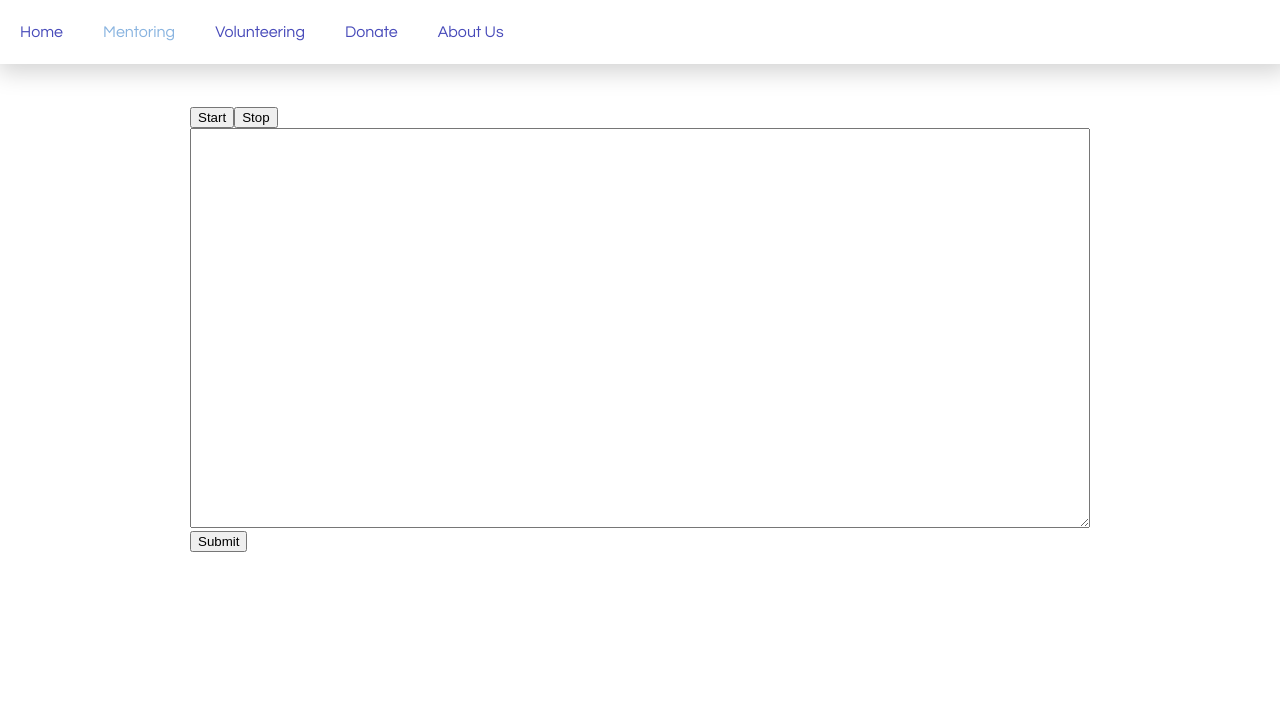
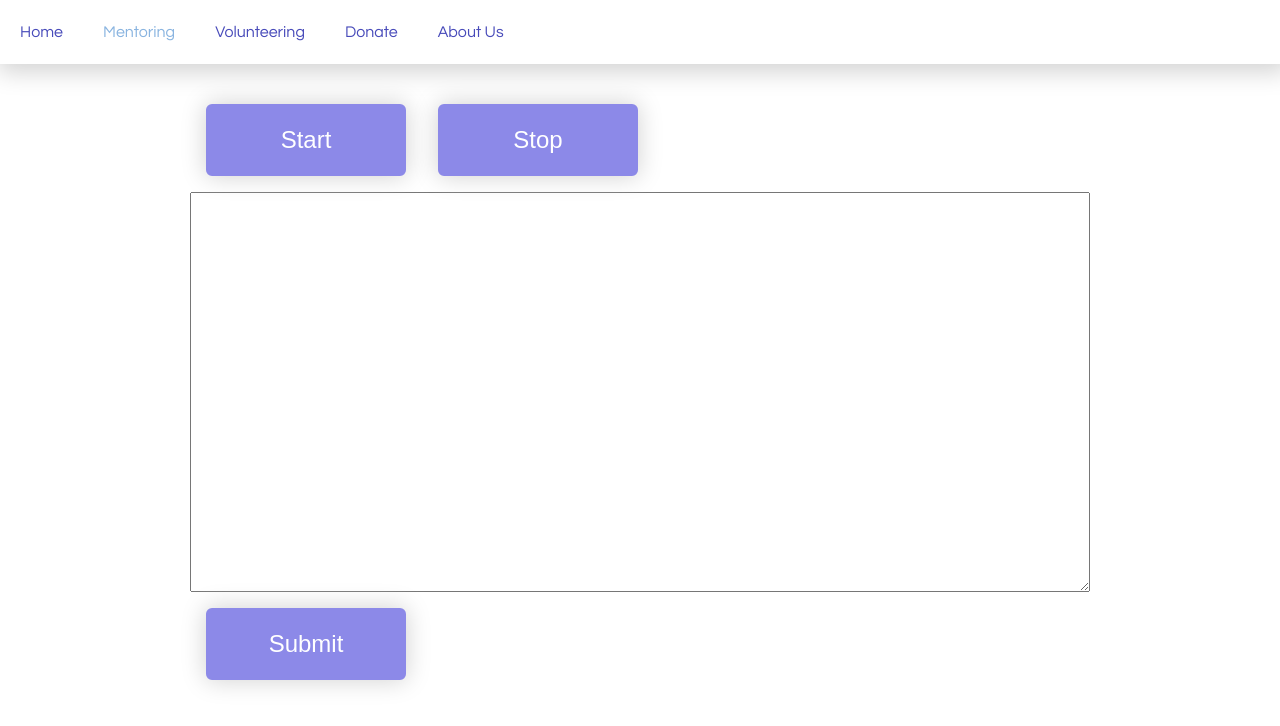
Before and after one commit to jsullivan5/hack-for-humanity-2018_client, a React app: page /mentoring in a window 1280 px wide. Built offline with nearby package versions, Linux system fonts and the light colour scheme.

Commit message:
Change buttons and fix dispearing text

```diff
--- a/src/components/PenPal/PenPal.css
+++ b/src/components/PenPal/PenPal.css
@@ -1,3 +1,21 @@
+.button-large{
+  background-color:#8C89E8;
+  border: 2px solid #8C89E8;
+  box-shadow: 0px 0px 25px 1px #D3D3D3;
+  font-size: 1.5em;
+  border-radius: 6px;
+  color: #FFF;
+  height: 9vh;
+  margin: 2vh;
+  transition: all .5s ease;
+  margin-top: 2.5em;
+}
+
+.pen-pal .button-large {
+  margin-top: 0;
+  width: 200px;
+}
+
 .start-button.recording-active {
   background-color: initial;
   animation: fade 2s linear;
@@ -8,6 +26,7 @@
 .email-text-area {
   display: block;
   height: 400px;
+  margin-bottom: 2vh;
   width: 100%;
 }
 
--- a/src/components/PenPal/PenPal.js
+++ b/src/components/PenPal/PenPal.js
@@ -33,7 +33,8 @@ class PenPal extends Component {
         });
 
         document.querySelector('#stop').onclick = () => { // TODO: Get rid of this vanilla js with refs API
-          this.setState({ isRecording: false });
+          const emailText = document.querySelector('#output').value;
+          this.setState({ isRecording: false, emailBody: emailText });
           stream.stop();
         };
       }).catch((error) => {
@@ -75,11 +76,11 @@ class PenPal extends Component {
     const { emailBody, isRecording } = this.state;
 
     return (
-      <div className="content-wrapper">
-        <button type="button" className={`start-button ${isRecording ? 'recording-active' : ''}`} onClick={this.startStream}>
+      <div className="content-wrapper pen-pal">
+        <button type="button" className={`start-button button-large ${isRecording ? 'recording-active' : ''}`} onClick={this.startStream}>
           Start
         </button>
-        <button id="stop" type="button">
+        <button id="stop" className="button-large" type="button">
           Stop
         </button>
         <textarea
@@ -89,7 +90,7 @@ class PenPal extends Component {
           value={emailBody}
           onChange={this.handleChange}
         />
-        <input type="submit" onClick={this.sendEmail} />
+        <input type="submit" onClick={this.sendEmail} className="button-large" />
       </div>
     );
   }
```
